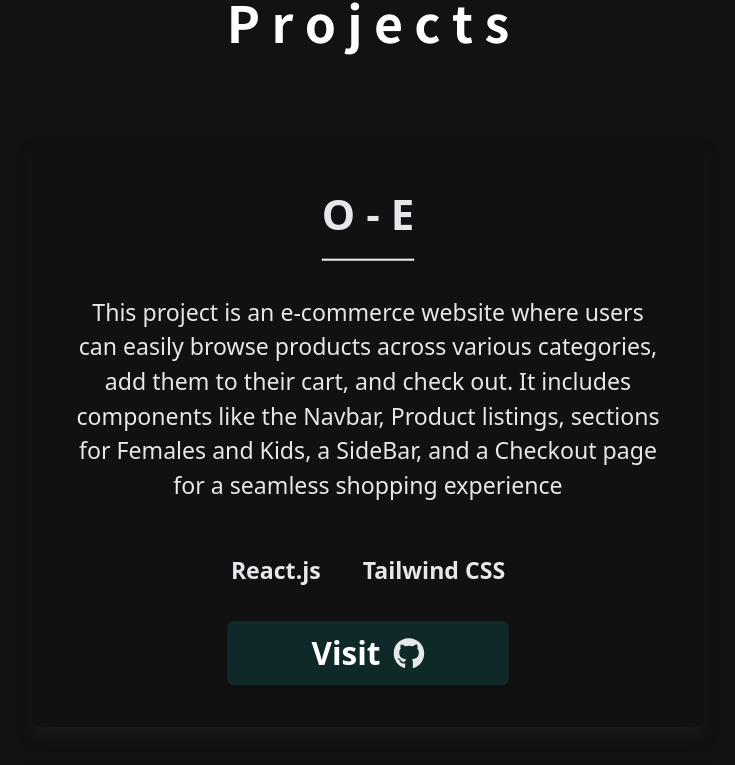
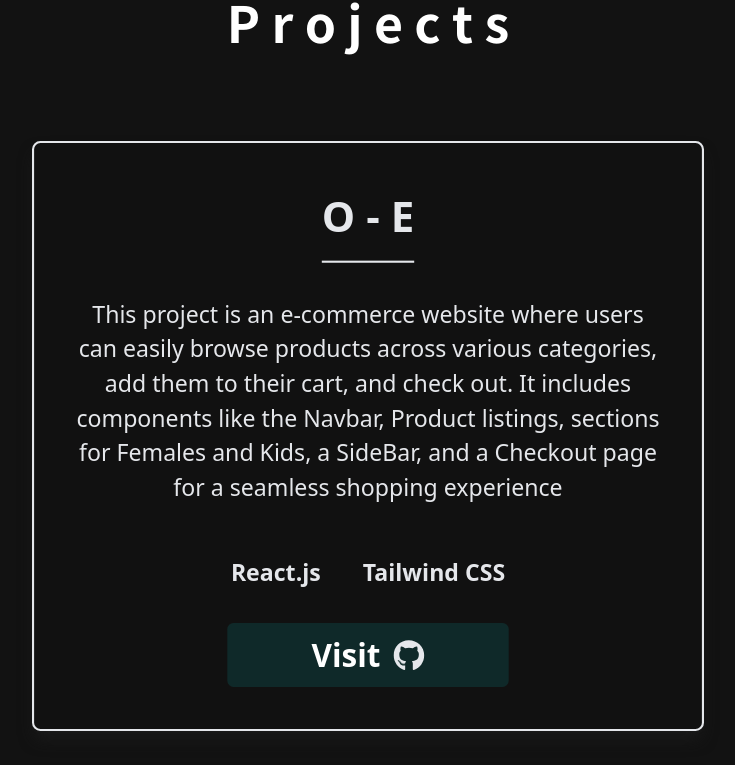
Before and after one commit to AnasRais12/Portfolio, a Next.js app: page / in a window 1280 px wide. Shown: the part 1747-2512 px from the top of the page, without its empty margins (272-1007 px from the left). Built offline with nearby package versions, Linux system fonts and the light colour scheme; a web font is replaced by a local one.

Commit message:
Donee!!!

```diff
--- a/src/app/(pages)/project/page.js
+++ b/src/app/(pages)/project/page.js
@@ -67,7 +67,7 @@ const Project = forwardRef((props, ref) => {
             {projects.map((project, index) => (
               <div
                 key={index}
-                className={`sticky-card py-10 sm:w-[80%] w-[90%] md:w-[70%] lg:w-[60%] xl:w-[50%] px-6 lg:px-8 xl:px-10 shadow-lg shadow-[#1b1b1b]  dark:shadow-lg  bg-[#111111] dark:bg-gray-100 relative overflow-visible justify-center flex text-[20px] font-bold font-sans rounded-lg transition-transform duration-500 ease-in-out transform opacity-70 hover:scale-110 z-0 hover:opacity-100  hover:z-10`}
+                className={`sticky-card py-10 sm:w-[80%] w-[90%] md:w-[70%] lg:w-[60%] xl:w-[50%] px-6 lg:px-8 xl:px-10 shadow-lg shadow-[#1b1b1b]  dark:shadow-lg dark:border-1 dark:border-black border-2  bg-[#111111] dark:bg-gray-100 relative overflow-visible justify-center flex text-[20px] font-bold font-sans rounded-lg transition-transform duration-500 ease-in-out transform opacity-70 hover:scale-110 z-0 hover:opacity-100  hover:z-10`}
               >
                 <div className=" project-card flex text-center flex-col gap-8 w-full justify-center items-center   ">
                   <h1 className=" project-heading md:text-[38px] sm:text-[35px] text-[30px] lg:text-[40px]  dark:text-gray-900 text-gray-200 pb-3 border-b-2 dark:border-b-black    ">{project.names}</h1>
```
